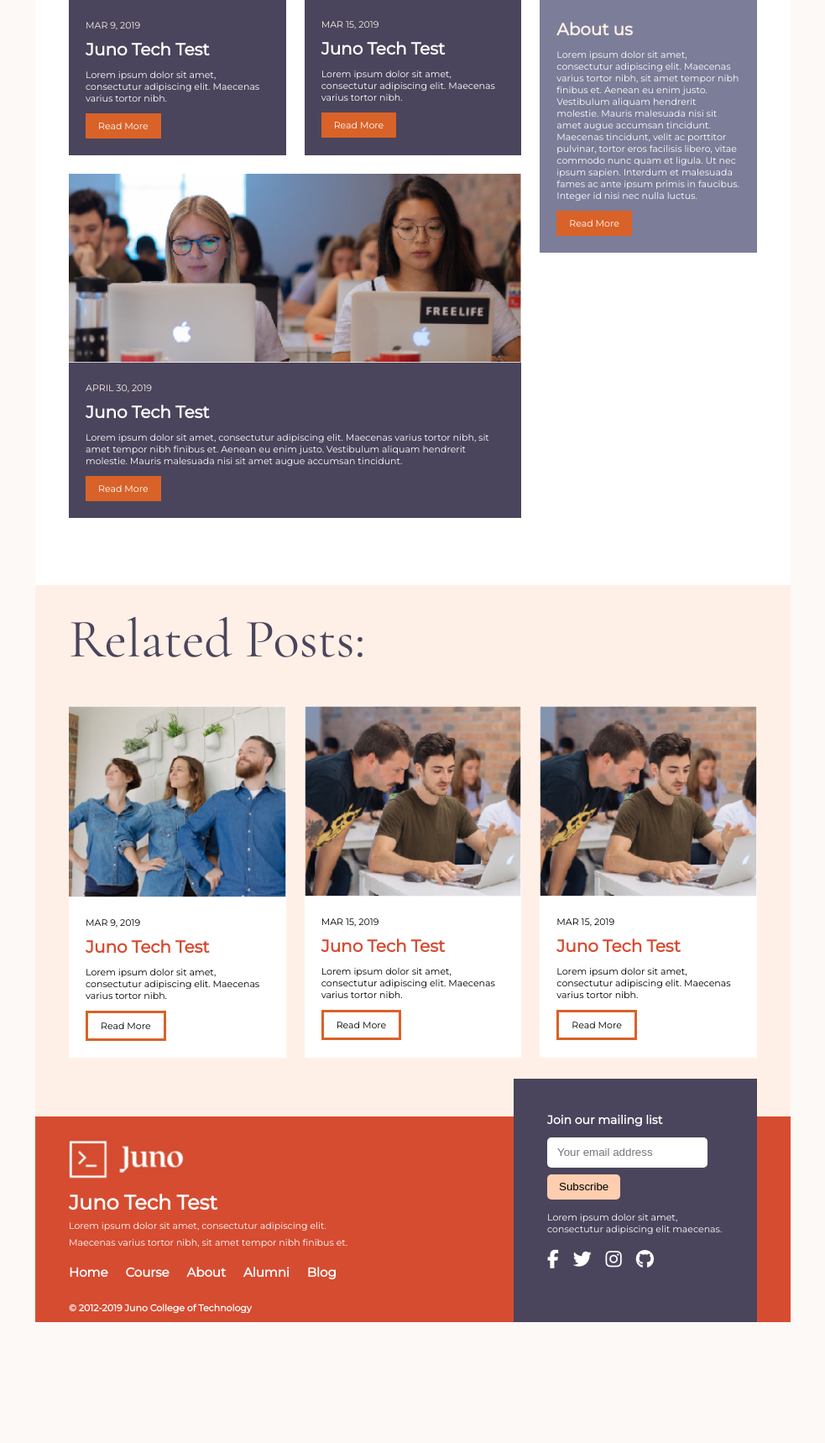
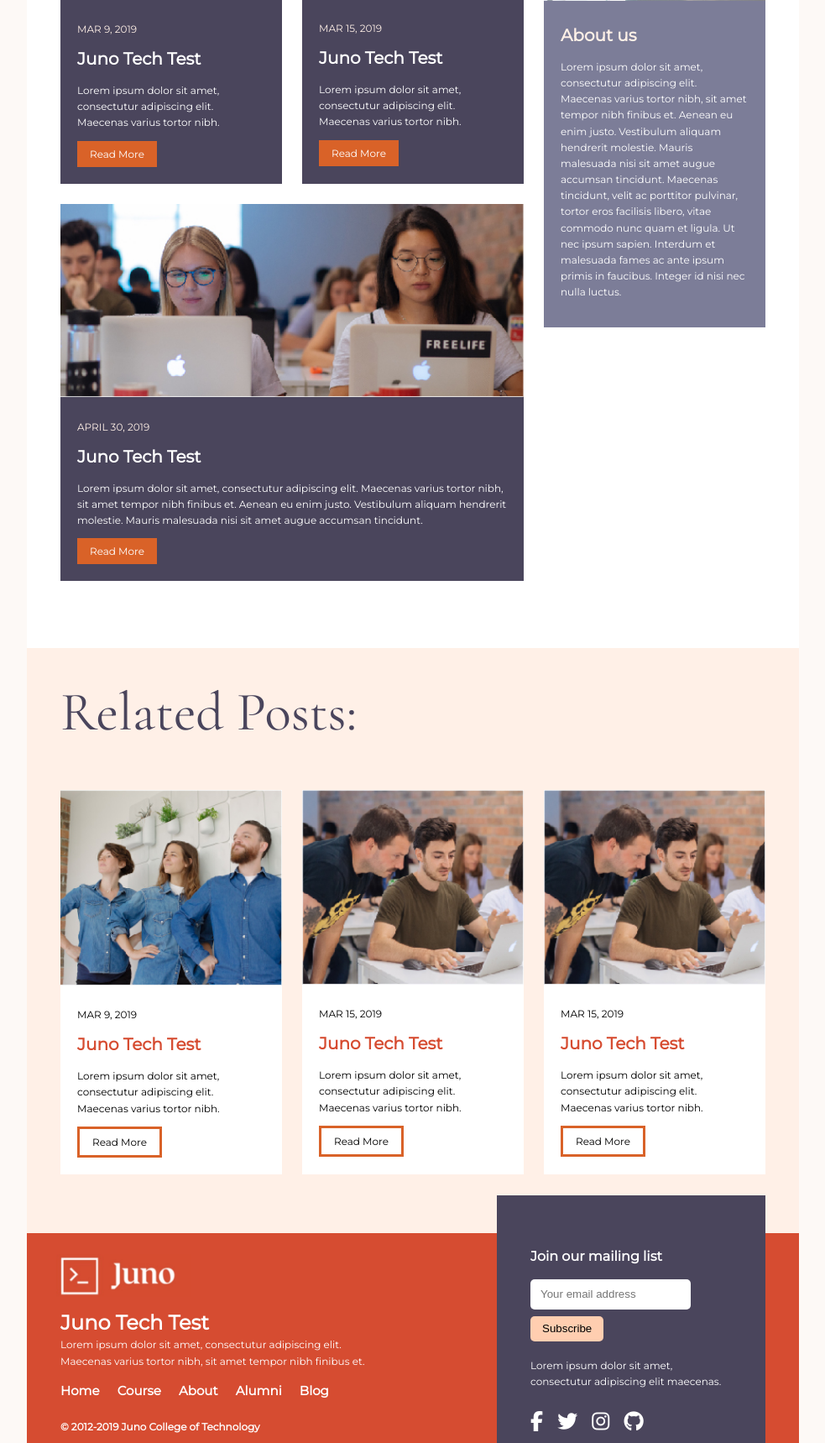
Before and after one commit to The-Code-Whisperer/junohomepage, a PHP site: page /templates/index.html in a window 1280 px wide. Shown: the part 929-2648 px from the top of the page at 84% size, without its empty margins (148-1131 px from the left). Before the commit the page ends 2504 px from the top, so only its background shows below. Run offline with PHP 8.4, Linux system fonts and the light colour scheme; some libraries are stand-ins or nearby versions.

Commit message:
resizing

```diff
--- a/css/styles.css
+++ b/css/styles.css
@@ -25,13 +25,13 @@
 }
 
 body {
-  font-size: 11px;
+  font-size: 12px;
   font-weight: 400;
   font-family: "Montserrat", sans-serif;
   margin: 0px;
+  line-height: 1.6;
 }
 
-#blogHeader,
 #beigeHeader {
   font-size: 65px;
   font-weight: 520;
@@ -39,6 +39,16 @@ body {
   color: #4a455c;
   padding-left: 40px;
   margin-top: 40px;
+  padding-top: 25px;
+}
+
+#blogHeader {
+  margin-top: 0px;
+  font-size: 65px;
+  font-weight: 520;
+  font-family: "Cormorant Garamond", serif;
+  color: #4a455c;
+  padding-left: 40px;
   padding-top: 25px;
 }
 
@@ -116,7 +126,7 @@ body {
     text-align: left;
   }
   #techContainer {
-    padding-top: 101px;
+    padding-top: 135px;
   }
   #techHeader {
     font-family: "Cormorant Garamond", serif;
@@ -165,10 +175,10 @@ body {
   }
 }
 
-@media screen and (min-width: 900px) {
+@media screen and (min-width: 920px) {
   body {
     margin: auto;
-    width: 900px;
+    width: 920px;
   }
 }
 
@@ -292,7 +302,7 @@ body {
 }
 
 button {
-  font-size: 11px;
+  font-size: 12px;
   font-weight: 500;
   font-family: "Montserrat", serif;
   background-color: #d96228;
@@ -307,12 +317,8 @@ button:hover {
   background-color: #7c7d98;
 }
 
-#aboutButton:hover {
-  background-color: #4a455c;
-}
-
 .whiteButton {
-  font-size: 11px;
+  font-size: 12px;
   font-weight: 500;
   font-family: "Montserrat", serif;
   background-color: #ffffff;
@@ -332,11 +338,11 @@ button:hover {
 footer {
   display: -ms-grid;
   display: grid;
-  -ms-grid-columns: auto 290px;
-      grid-template-columns: auto 290px;
+  -ms-grid-columns: auto 320px;
+      grid-template-columns: auto 320px;
   font-family: "Montserrat", sans-serif;
   font-weight: 400;
-  font-size: 11px;
+  font-size: 12px;
   background-color: #d64c31;
   color: #ffffff;
   padding-left: 40px;
@@ -387,6 +393,7 @@ footer .footBox {
 
 footer .subBox {
   padding: 40px;
+  padding-bottom: 0px;
   margin-top: -80px;
   -webkit-transform: translate(-40px, 10px);
           transform: translate(-40px, 10px);
@@ -395,13 +402,14 @@ footer .subBox {
   justify-items: start;
   -ms-grid-columns: auto;
       grid-template-columns: auto;
-  -ms-grid-rows: 30px 36px 8px 30px 60px;
-      grid-template-rows: 30px 36px 8px 30px 60px;
+  -ms-grid-rows: 60px 36px 8px 30px 83px;
+      grid-template-rows: 60px 36px 8px 30px 83px;
 }
 
 footer .subBox .subHeader {
-  font-size: 14px;
-  font-weight: 600;
+  padding-top: 20px;
+  font-size: 16px;
+  font-weight: 900;
 }
 
 footer .subBox [type="email"] {
--- a/css/styles.scss
+++ b/css/styles.scss
@@ -35,13 +35,13 @@ $darkbeige: #ffceb0;
 }
 
 body {
-  font-size: 11px;
+  font-size: 12px;
   font-weight: 400;
   font-family: "Montserrat", sans-serif;
   margin: 0px;
+  line-height: 1.6;
 }
 
-#blogHeader,
 #beigeHeader {
   font-size: 65px;
   font-weight: 520;
@@ -49,6 +49,15 @@ body {
   color: $purple;
   padding-left: 40px;
   margin-top: 40px;
+  padding-top: 25px;
+}
+#blogHeader {
+  margin-top: 0px;
+  font-size: 65px;
+  font-weight: 520;
+  font-family: "Cormorant Garamond", serif;
+  color: $purple;
+  padding-left: 40px;
   padding-top: 25px;
 }
 
@@ -102,6 +111,7 @@ body {
   margin-top: 18px;
 }
 
+// mobile
 @media screen and (max-width: 600px) {
   .topnav a:not(:first-child) {
     display: none;
@@ -123,7 +133,7 @@ body {
     }
   }
   #techContainer {
-    padding-top: 101px;
+    padding-top: 135px;
   }
   #techHeader {
     font-family: "Cormorant Garamond", serif;
@@ -143,6 +153,8 @@ body {
     color: $white;
   }
 }
+
+// tablet
 @media screen and (min-width: 601px) {
   #techContainer {
     width: 100%;
@@ -171,10 +183,11 @@ body {
   }
 }
 
-@media screen and (min-width: 900px) {
+// desktop
+@media screen and (min-width: 920px) {
   body {
     margin: auto;
-    width: 900px;
+    width: 920px;
   }
 }
 
@@ -260,7 +273,7 @@ body {
 }
 // custom button
 button {
-  font-size: 11px;
+  font-size: 12px;
   font-weight: 500;
   font-family: "Montserrat", serif;
   background-color: $buttonorange;
@@ -273,13 +286,11 @@ button {
 button:hover {
   background-color: $grey;
 }
-#aboutButton:hover {
-  background-color: $purple;
-}
+
 
 // custom button
 .whiteButton {
-  font-size: 11px;
+  font-size: 12px;
   font-weight: 500;
   font-family: "Montserrat", serif;
   background-color: $white;
@@ -298,10 +309,10 @@ button:hover {
 // footer
 footer {
   display: grid;
-  grid-template-columns: auto 290px;
+  grid-template-columns: auto 320px;
   font-family: "Montserrat", sans-serif;
   font-weight: 400;
-  font-size: 11px;
+  font-size: 12px;
   background-color: $orange;
   color: $white;
   padding-left: 40px;
@@ -341,15 +352,17 @@ footer {
   }
   .subBox {
     padding: 40px;
+    padding-bottom: 0px;
     margin-top: -80px;
     transform: translate(-40px, 10px);
     display: grid;
     justify-items: start;
     grid-template-columns: auto;
-    grid-template-rows: 30px 36px 8px 30px 60px;
+    grid-template-rows: 60px 36px 8px 30px 83px;
     .subHeader {
-      font-size: 14px;
-      font-weight: 600;
+      padding-top: 20px;
+      font-size: 16px;
+      font-weight: 900;
     }
     [type="email"] {
       border-radius: 5px;
--- a/templates/index.html
+++ b/templates/index.html
@@ -75,7 +75,6 @@
             pulvinar, tortor eros facilisis libero, vitae commodo nunc quam et ligula. Ut nec ipsum sapien.
             Interdum et malesuada fames ac ante ipsum primis in faucibus. Integer id nisi nec nulla luctus.
           </p>
-          <button id="aboutButton">Read More</button>
         </div>
       </div>
 
```
Also changed, not shown: 1 other file.
